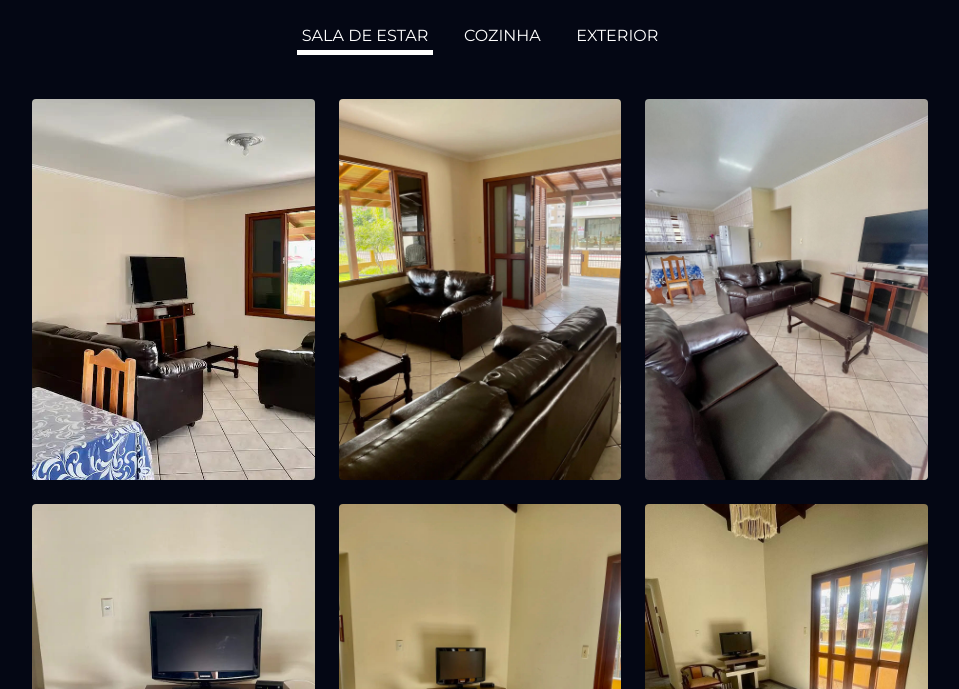
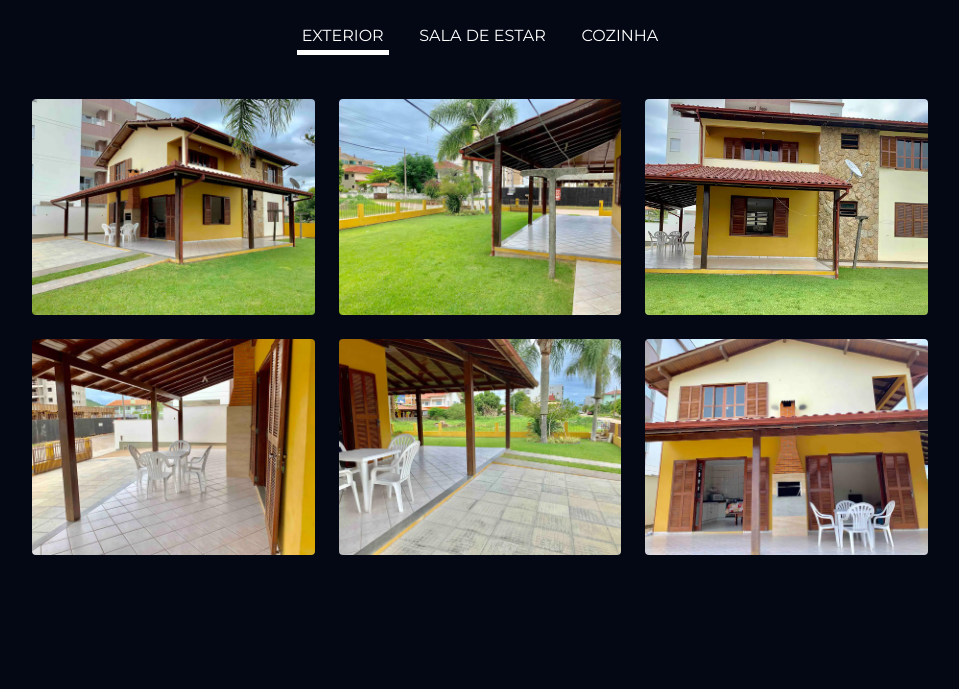
Before and after one commit to NickolasAbad/landing_page_aniversario, a website built with Parcel: page src/index.html in a window 1280 px wide. Shown: the part 491-1180 px from the top of the page, without its empty margins (160-1119 px from the left). Built offline with nearby package versions, Linux system fonts and the light colour scheme.

Commit message:
inversão de ordem da exposicao room

```diff
--- a/src/index.html
+++ b/src/index.html
@@ -43,17 +43,37 @@
         <div class="room__content container">
             <h2 class="title--medium">Espaço</h2>
             <nav class="room__content__tabs">
-                <button data-tab-button="sala_de_estar" class="room__content__tabs__button room__content__tabs__button--is-active">
+                <button data-tab-button="exterior" class="room__content__tabs__button room__content__tabs__button--is-active">
+                    Exterior
+                </button>
+                <button data-tab-button="sala_de_estar" class="room__content__tabs__button">
                     Sala de estar
                 </button>
                 <button data-tab-button="cozinha" class="room__content__tabs__button">
                     Cozinha
                 </button>
-                <button data-tab-button="exterior" class="room__content__tabs__button">
-                    Exterior
-                </button>
             </nav>
-            <ul data-tab-id="sala_de_estar" class="room__content__list room__content__list--is-active">
+            <ul data-tab-id="exterior" class="room__content__list room__content__list--is-active">
+                <li class="room__content__list__item">
+                    <img src="/src/images/exterior/exterior_01.jpg" alt="Exterior">
+                </li>
+                <li class="room__content__list__item">
+                    <img src="/src/images/exterior/exterior_02.jpg" alt="Exterior">
+                </li>
+                <li class="room__content__list__item">
+                    <img src="/src/images/exterior/exterior_03.jpg" alt="Exterior">
+                </li>
+                <li class="room__content__list__item">
+                    <img src="/src/images/exterior/exterior_04.jpg" alt="Exterior">
+                </li>
+                <li class="room__content__list__item">
+                    <img src="/src/images/exterior/exterior_05.jpg" alt="Exterior">
+                </li>
+                <li class="room__content__list__item">
+                    <img src="/src/images/exterior/exterior_06.jpg" alt="Exterior">
+                </li>
+            </ul>
+            <ul data-tab-id="sala_de_estar" class="room__content__list">
                 <li class="room__content__list__item">
                     <img src="/src/images/sala/sala_001.jpg" alt="Sala">
                 </li>
@@ -93,26 +113,6 @@
                     <img src="/src/images/cozinha/cozinha_06.jpg" alt="Cozinha">
                 </li>
             </ul>
-            <ul data-tab-id="exterior" class="room__content__list">
-                <li class="room__content__list__item">
-                    <img src="/src/images/exterior/exterior_01.jpg" alt="Exterior">
-                </li>
-                <li class="room__content__list__item">
-                    <img src="/src/images/exterior/exterior_02.jpg" alt="Exterior">
-                </li>
-                <li class="room__content__list__item">
-                    <img src="/src/images/exterior/exterior_03.jpg" alt="Exterior">
-                </li>
-                <li class="room__content__list__item">
-                    <img src="/src/images/exterior/exterior_04.jpg" alt="Exterior">
-                </li>
-                <li class="room__content__list__item">
-                    <img src="/src/images/exterior/exterior_05.jpg" alt="Exterior">
-                </li>
-                <li class="room__content__list__item">
-                    <img src="/src/images/exterior/exterior_06.jpg" alt="Exterior">
-                </li>
-            </ul>
         </div>
     </section>
     <section data-aos="fade-right" class="image-text-section container">
--- a/src/styles/_room.scss
+++ b/src/styles/_room.scss
@@ -59,6 +59,7 @@
     .room {
         &__content {
             &__list--is-active {
+                white-space: nowrap;
                 grid-template-columns: 1fr 1fr;
             }
 
```
